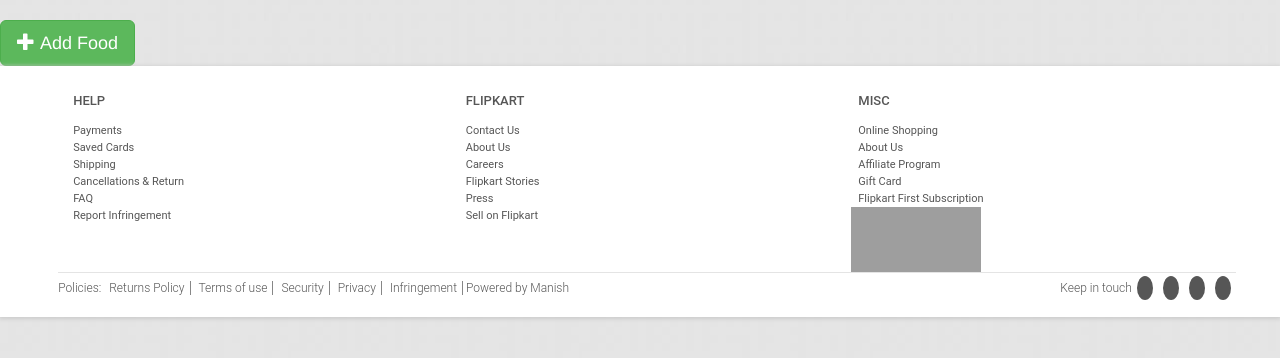
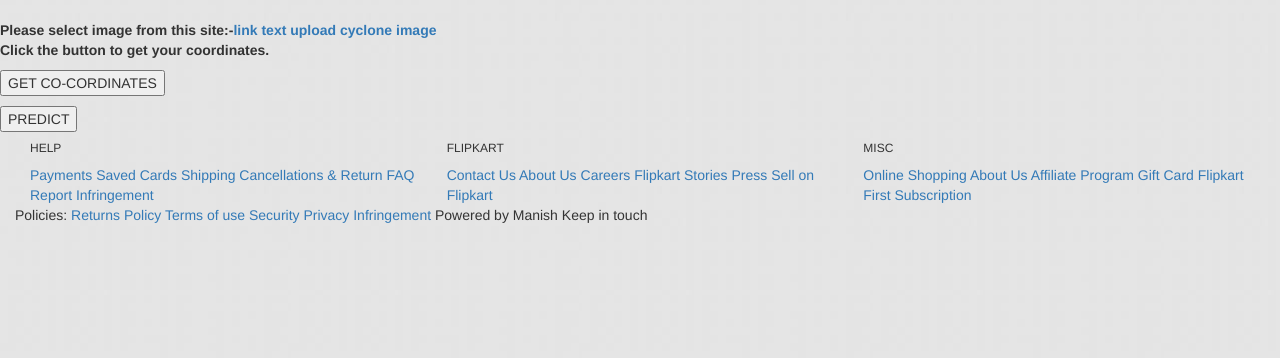
Before and after one commit to developer-18/ekart, a Django app: template app/ekart/templates/ekart/index.html in a window 1280 px wide. Shown: the part 51-409 px from the top of the page. Run offline with Django 3.2, Linux system fonts and the light colour scheme; the template is opened without the code that fills it, so the values that code supplies are empty; parts of the project's set-up code (start-up, migrations or seed data) failed here and were passed over; some libraries are stand-ins or nearby versions; some web fonts are replaced; grey boxes are pictures that could not be loaded.

Commit message:
some fix

```diff
--- a/app/ekart/admin.py
+++ b/app/ekart/admin.py
@@ -1,5 +1,3 @@
 from django.contrib import admin
 from .models import *
 # Register your models here.
-admin.site.register(Food)
-# admin.site.register(Song)
--- a/app/ekart/static/ekart/css/main.css
+++ b/app/ekart/static/ekart/css/main.css
@@ -74,73 +74,3 @@
 .profile-li{
     padding-top: 2px;
 }
-/* footer */
-.footer_scanfcode {
-  background-color:#fff;
-  padding:1% 4%;
-  box-shadow:0px 1px 4px 1px #ccc;
-  font-family: Roboto,Arial,sans-serif;
-}
-
-.footer_scanfcode h6
-{
-  padding: 0 7px;
-  line-height:23px;
-  font-size: 13px;
-   font-weight:500;
-  color: #565656;
-}
-.links_flipkart_footer
-{
-  display: block;
-  font-weight: 400;
-  font-size: 11px;
-  /* border-bottom: 1px solid #e4e4e4; */
-  padding:0px 7px;
-  color: #565656;
-  line-height:17px;
-}
-.links_flipkart_footer:last-child {
-    border-bottom: 0;
-}
-
-.flip_image
-{
-  background-image: url("https://img1a.flixcart.com/www/prod/images/social-sprite-new-a01ff2d2.png");
-  background-position: -326px -46px;
-  width: 130px;
-  height: 65px;
-}
-
-.row_cnt_sc
-{
-  font-weight: 500;
-  border-top: 1px solid #e4e4e4;
-  color: #565656;
-  font-weight: 300;
-  line-height: 31px;
-  font-size:12px;
-  margin:0px 7px;
-}
-.row_cnt_sc a
-{
- padding: 0 5px;
- border-right: 1px solid #878787;
- color: #565656;
-}
-.row_cnt_sc a:hover
-{
-  text-decoration:none;
-}
-.icons_sc
-{
-  float:right;
-}
-.icons_sc .fa
-{
-  color:#fff;
-  background-color:#565656;
-  border-radius:100%;
-  padding:5px 8px;
-  margin:0px 5px;
-}
--- a/app/ekart/templates/ekart/index.html
+++ b/app/ekart/templates/ekart/index.html
@@ -1,7 +1,39 @@
 {% extends "ekart/base.html" %}
 
 {% block content %}
-{% if foods %}
+
+<b>Please select image from this site:-<a href="https://worldview.earthdata.nasa.gov">link text</a>
+
+    <a href="{% url 'ekart:add_cyclone_image' %}">upload cyclone image</a>
+
+
+
+    <p> Click the button to get your coordinates.</p>
+    </b>
+   <button onclick="getLocation()">GET CO-CORDINATES</button>
+<p id="demo"></p>
+
+<script>
+var x = document.getElementById("demo");
+
+function getLocation() {
+    if (navigator.geolocation) {
+        navigator.geolocation.watchPosition(showPosition);
+    } else {
+        x.innerHTML = "Geolocation is not supported by this browser.";}
+    }
+
+function showPosition(position) {
+    x.innerHTML="Latitude: " + position.coords.latitude +
+    "<br>Longitude: " + position.coords.longitude;
+}
+</script>
+
+<form>
+    <button class="button button3" type="button" onclick="parent.location='action.php'">PREDICT</button>
+</form>
+
+<!-- {% if foods %}
 <div class="container-fluid">
     <div class="row">
         {% for food in foods %}
@@ -31,5 +63,5 @@
 </div>
 {% else %}
 <a type="button" class="btn btn-success btn-lg" href="{% url 'ekart:add_food' %}"><span class="glyphicon glyphicon-plus"></span>&nbsp;Add Food</a>
-{% endif %}
+{% endif %} -->
 {% endblock content %}
--- a/app/ekart/urls.py
+++ b/app/ekart/urls.py
@@ -9,22 +9,6 @@
     url(r'^$', views.index, name='index'),
     # /ekart/21/
     url(r'^(?P<food_id>\d+)/$', views.details, name='details'),
-    # ekart/21/favourite_food/
-    url(r'^(?P<food_id>\d+)/favourite_food/$', views.favourite_food, name='favourite_food'),
-    # # /ekart/21/favourite_song/
-    # url(r'^(?P<food_id>\d+)/favourite_song/(?P<song_id>\d+)/$', views.favourite_song, name='favourite_song'),
-    # /ekart/food/create/
-    url(r'^food/create/$', views.add_food, name='add_food'),
-    # # /ekart/21/add_song/
-    # url(r'^(?P<food_id>\d+)/add_song/$', views.add_song, name='add_song'),
-    # /ekart/21/update_food/
-    url(r'(?P<food_id>\d+)/update_food/$', views.update_food, name='update_food'),
-    # # /ekart/21/update_song/1/
-    # url(r'(?P<food_id>\d+)/update_song/(?P<song_id>\d+)/$', views.update_song, name='update_song'),
-    # /ekart/21/delete_food/
-    url(r'(?P<food_id>\d+)/delete_food/', views.delete_food, name='delete_food'),
-    # # /ekart/21/delete_song/1/
-    # url(r'^(?P<food_id>\d+)/delete_song/(?P<song_id>\d+)/$', views.delete_song, name='delete_song'),
     # /ekart/register/
     url(r'^register/$', views.register, name='register'),
     # /ekart/user_login/
@@ -33,7 +17,7 @@
     url(r'^user_logout/$', views.user_logout, name='user_logout'),
     # /ekart/login_page/
     url(r'^login_page/$', views.login_page, name='login_page'),
-    # # /ekart/all_songs/
-    # url(r'^all_songs/$', views.all_songs, name='all_songs'),
+    url(r'^cyclone/add_cyclone_image/$', views.add_cyclone_image, name='add_cyclone_image'),
+
 
 ]
```
Also changed, not shown: app/ekart/forms.py (+8 -17 lines), app/ekart/models.py (+4 -23 lines), app/ekart/templates/ekart/cycloneForm.html (added, +10 -0 lines), app/ekart/views.py (+14 -129 lines), app/ekart/migrations/0001_initial.py (deleted), app/ekart/migrations/0002_auto_20180728_1634.py (deleted), app/ekart/static/ekart/img/footer.jpeg (deleted), app/ekart/static/ekart/img/img.jpeg (deleted), app/ekart/static/ekart/js/main.js (deleted), app/media/None/image-download1.jpg (added).
